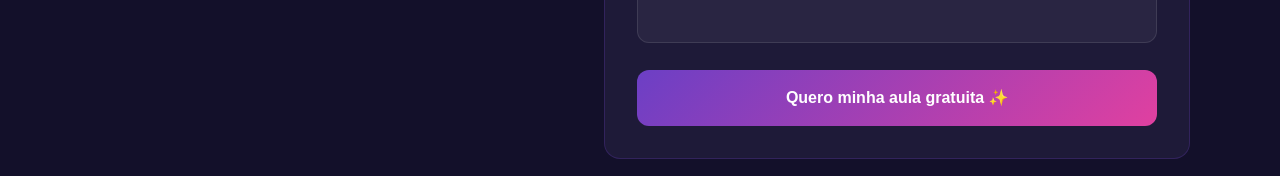
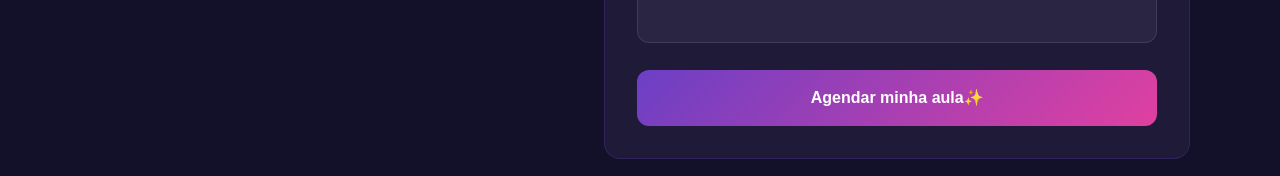
Before and after one commit to Mateus97lima/teacher-raabe, a Next.js app: page / in a window 1280 px wide. Shown: the part 5212-5388 px from the top of the page. Built offline with nearby package versions, Linux system fonts and the light colour scheme.

Commit message:
fix: config Next.js

```diff
--- a/src/components/Contact/Contact.tsx
+++ b/src/components/Contact/Contact.tsx
@@ -173,7 +173,7 @@ Gostaria de agendar minha aula experimental gratuita!`;
                 onClick={handleSubmit}
                 className="gradient-bg text-white py-4 rounded-xl text-base font-semibold hover:opacity-90 hover:-translate-y-0.5 transition-all duration-200 mt-1"
               >
-                Quero minha aula gratuita ✨
+                Agendar minha aula✨
               </button>
             </form>
           </div>
```
